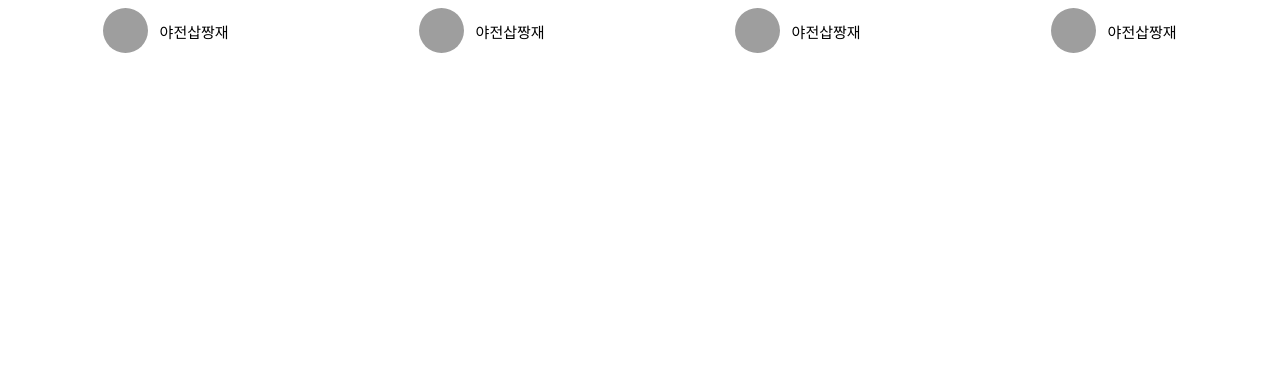
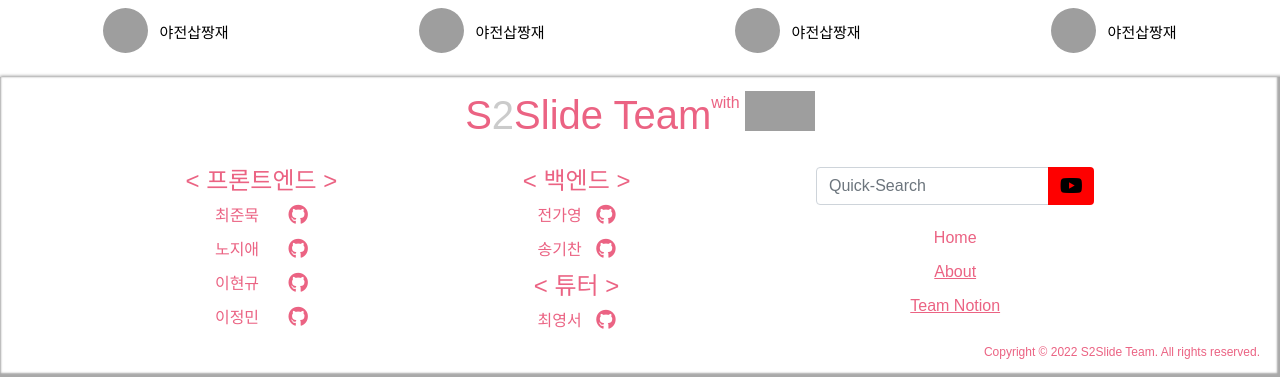
Before and after one commit to jiaero/SpartaContest, a Flask app: page / in a window 1280 px wide. Shown: the part 1762-2139 px from the top of the page. Before the commit the page ends 1815 px from the top, so only its background shows below. Run offline with Flask 2, Linux system fonts and the light colour scheme; some libraries are stand-ins or nearby versions; grey boxes are pictures that could not be loaded.

Commit message:
footer apply

```diff
--- a/static/css/style.css
+++ b/static/css/style.css
@@ -1,7 +1,10 @@
-body {
+html,body {
     margin: 0;
+    padding: 0;
+    width:100%;
+    height: 100%;
+}
 
-}
 
 /* login, register */
 .center {
--- a/templates/main.html
+++ b/templates/main.html
@@ -10,12 +10,15 @@
     <link href="https://cdn.jsdelivr.net/npm/bootstrap@5.1.3/dist/css/bootstrap.min.css" rel="stylesheet">
     <link href="https://fonts.googleapis.com/css2?family=Lora:wght@600&display=swap" rel="stylesheet">
     <link href="https://fonts.googleapis.com/css2?family=Josefin+Sans:ital@1&display=swap" rel="stylesheet">
+    <!-- fontawesome -->
+    <link rel="stylesheet" href="https://cdnjs.cloudflare.com/ajax/libs/font-awesome/6.1.1/css/all.min.css" integrity="sha512-KfkfwYDsLkIlwQp6LFnl8zNdLGxu9YAA1QvwINks4PhcElQSvqcyVLLD9aMhXd13uQjoXtEKNosOWaZqXgel0g==" crossorigin="anonymous" referrerpolicy="no-referrer" />
     <!-- External CSS -->
     <link type="text/css" rel="stylesheet" href="../static/css/style.css">
 
     <title>2Slide Main</title>
 </head>
 <body>
+<div class="wrapper">
     <div id="slide"><a id="logo" href="main.html">
         <div id="Two">2</div>
         <div id="S">S</div>
@@ -247,6 +250,70 @@
             </tr>
         </table>
     </div>
+</div>
+<footer class="footer">
+    <div class="footer-title">
+        <div class="footer-title-fst"><h1>S<bold style="color:rgba(176, 176, 176, 0.657)">2</bold>Slide Team</h1><span>with</span></div>
+    <div><img class="footer-img" src="https://spartacodingclub.kr/v5/icons/logo_v2.svg"/></div></div>
+    <div class="footer-contents">
+        <div class="footer-fe-box">
+            <h4><  프론트엔드  ></h4>
+            <div class="footer-name">
+                <ul>최준묵</ul>
+                <a href="https://github.com/dan-studio" target="_blank"><i class="fa-brands fa-github fa-lg"></i></a>
+            </div>
+            <div class="footer-name">
+                <ul>노지애</ul>
+                <div><a href="https://github.com/jiaero" target="_blank"><i class="fa-brands fa-github fa-lg"></i></a>
+                      </div>
+            </div>
+            <div class="footer-name">
+                <ul>이현규</ul>
+                <icon><a href="https://github.com/darksilicon13" target="_blank"><i class="fa-brands fa-github fa-lg"></i></a>
+                      </icon>
+            </div>
+            <div class="footer-name">
+                <ul>이정민</ul>
+                <icon><a href="https://github.com/froggy1014" target="_blank"><i class="fa-brands fa-github fa-lg"></i></a>
+                     </icon>
+            </div>
+        </div>
+        <div class="footer-be-box">
+            <h4><  백엔드  ></h4>
+            <div class="footer-name">
+                <ul>전가영</ul>
+                <icon><a href="https://github.com/dsyhwk1016" target="_blank"><i class="fa-brands fa-github fa-lg"></i></a>
+                     </icon>
+            </div>
+            <div class="footer-name">
+                <ul>송기찬</ul>
+                <icon><a href="https://github.com/gichan-song" target="_blank"><i class="fa-brands fa-github fa-lg"></i></a>
+                      </icon>
+            </div>
+            <h4><  튜터  ></h4>
+            <div class="footer-name">
+                <ul>최영서</ul>
+                <icon><a href="https://github.com/tomatophobia" target="_blank"><i class="fa-brands fa-github fa-lg"></i></a>
+                    </icon>
+            </div>
+        </div>
+        <div class="footer-searchbar">
+            <div class="input-group mb-3">
+                <input type="text" class="form-control" placeholder="Quick-Search" aria-label="Recipient's username" aria-describedby="button-addon2" onKeyUp="if(window.event.keyCode==13){youtube(this.value)}">
+
+                <button class="btn btn-outline-secondary" type="button" id="button-addon2"><i class="fa-brands fa-youtube fa-lg"></i></button>
+              </div>
+              <div class="footer-about">
+                  <a onClick="window.location.reload()">Home</a>
+                  <a href="#">About</a>
+                  <a href="https://www.notion.so/2-3be792a4fe0c40388a1474532f4c5328" target="_blank">Team Notion</a>
+                  <a href="#"></a>
+                  <a href="#"></a>
+              </div>
+        </div>
+    </div>
+    <div class="footer-copy"><p>Copyright © 2022 S2Slide Team. All rights reserved.</p></div>
+</footer>
 </body>
 <script>
     toggle.onclick = function () {
```
Lines whose indentation alone changed are shown as unchanged.
